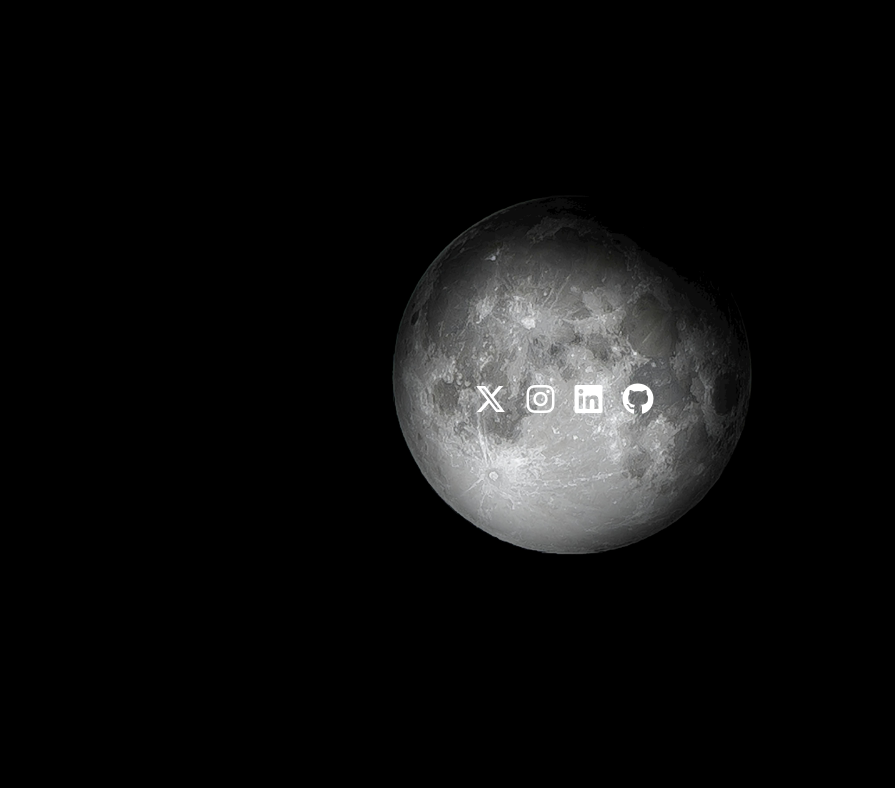
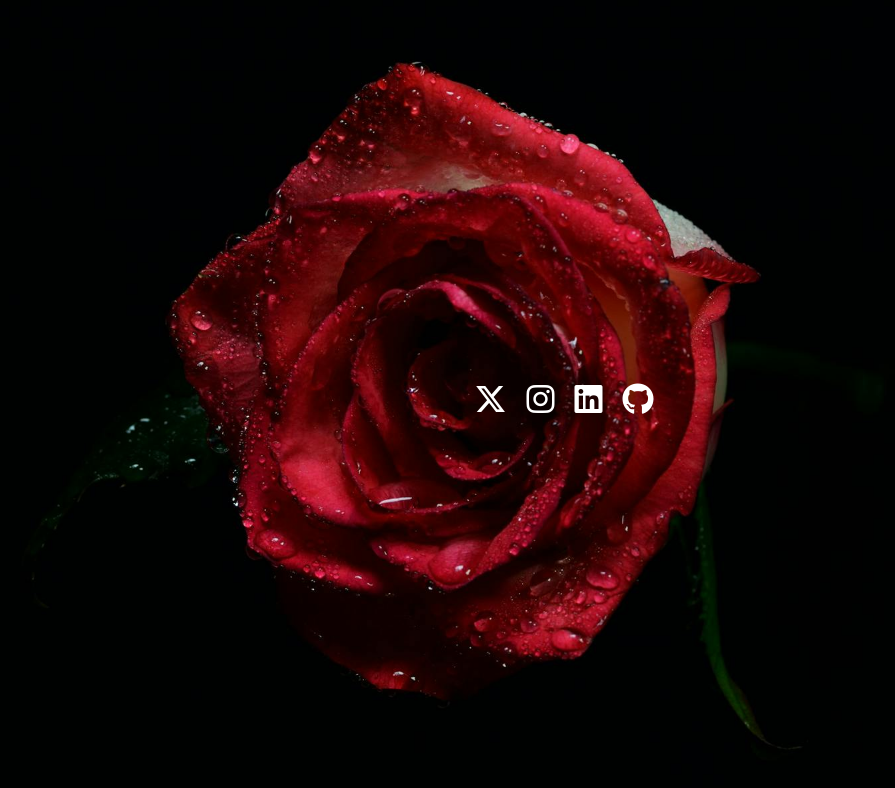
Before and after one commit to felipeczpaz/felipecezar.github.io, a React (Vite) app: page / in a window 1280 px wide. Shown: the top 788 px of the page, without its empty margins (76-971 px from the left). Built offline with nearby package versions, Linux system fonts and the light colour scheme.

Commit message:
Update background photo

```diff
--- a/src/App.css
+++ b/src/App.css
@@ -6,7 +6,7 @@ html {
   display: flex;
   justify-content: center;
   align-items: center;
-  background: url('/images/pexels-sebastian-167762.jpg') no-repeat center center fixed;
+  background: url('/images/pexels-padrinan-1453808.jpg') no-repeat center center fixed;
   background-size: cover;
   color: white;
   font-family: Arial, sans-serif;
```
Also changed, not shown: public/images/pexels-padrinan-1453808.jpg (added), public/images/pexels-sebastian-167762.jpg (deleted).
